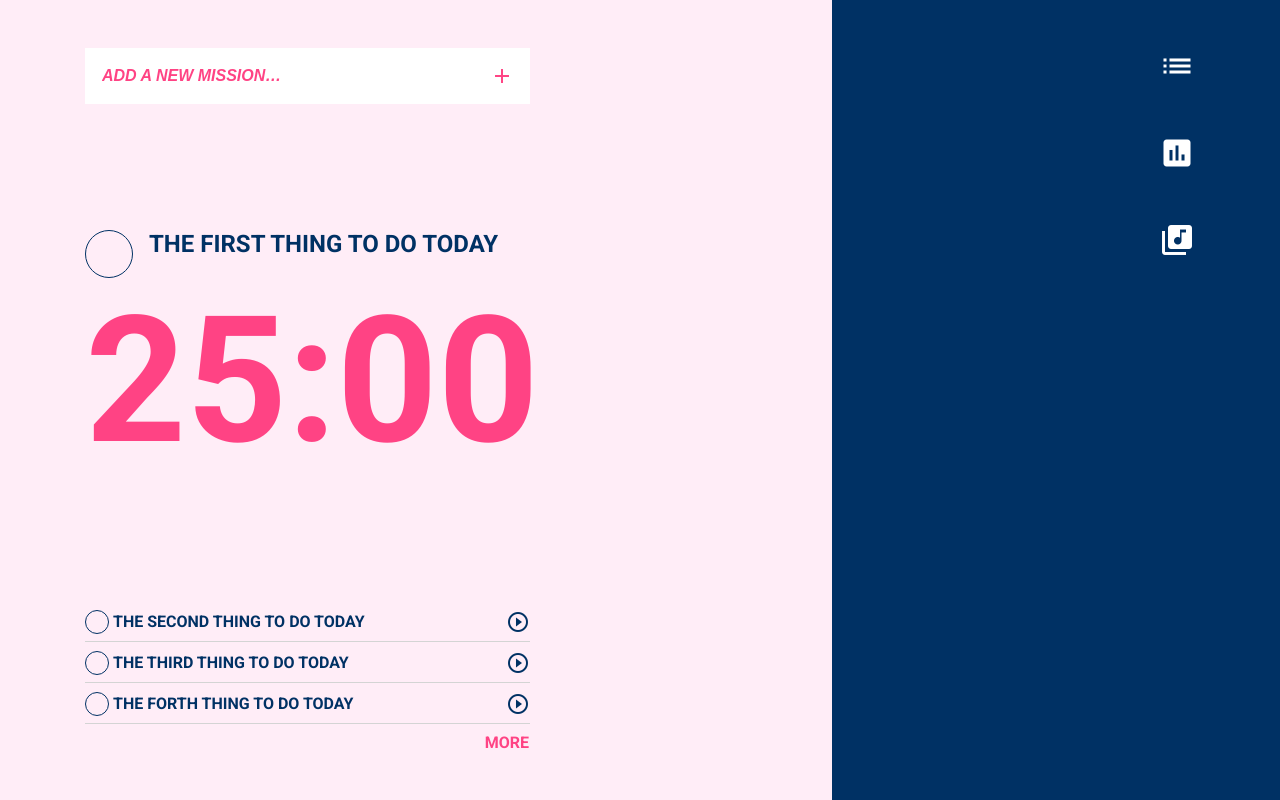
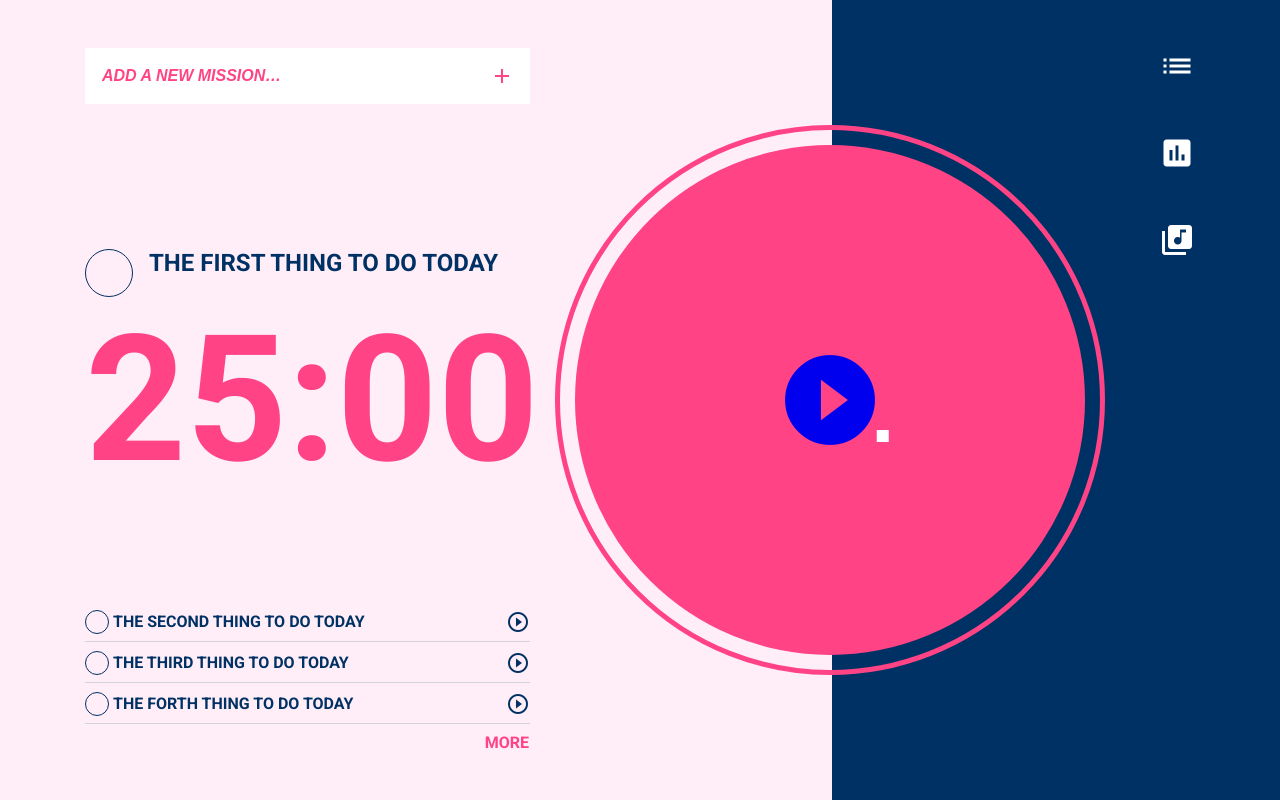
Before and after one commit to qianjia-world/F2E-pomodoro-layout-Practice, a plain HTML site: page index.html in a window 1280 px wide. Drawn offline with Linux system fonts and the light colour scheme.

Commit message:
增加首頁playButton元素與css

```diff
--- a/css/_index.scss
+++ b/css/_index.scss
@@ -6,7 +6,7 @@
     justify-content: space-between;
     position: relative;
     padding: 48px 85px;
-
+    position: relative;
     background-image: linear-gradient(to right, $primary-2 65%,$primary 35%);
 
     color: $primary;
@@ -14,13 +14,14 @@
     >main{
         display: flex;
         flex-direction: column;
-        justify-content: space-between;
+        justify-content: flex-start;
         >.add{
             @extend %add;
         }
         >.nowTodo{
             display: flex;
             flex-direction: column;
+            margin-top: 145px;
             >.todo{
                 display: flex;
                 >a{
@@ -50,6 +51,7 @@
         >.list{
             display: flex;
             flex-direction: column;
+            margin-top: auto;
             >ul{
                 @extend %list;
         }
@@ -81,4 +83,35 @@
             }
         }
     }
+    >.playButton{
+        position: absolute;
+        width: 510px;
+        height: 510px;
+        right: 450px;
+        top: 50%;
+        transform: translate(50%,-50%);
+        background-color: #FF4384;
+        border-radius: 50%;
+        outline: 5px solid #FF4384;
+        outline-offset:15px;
+        >a{
+            position: absolute;
+            top: 50%;
+            left: 50%;
+            transform: translate(-50%,-50%);
+            font-size: 108px;
+            &:visited{
+                color: $light;
+            }
+        }
+        >span{
+            position: absolute;
+            top: 50%;
+            left: 50%;
+            transform: translate(170%,100%);
+            font-size: $font-s;
+            color: $light;
+        }
+    }
+
 }
--- a/index.html
+++ b/index.html
@@ -66,6 +66,14 @@
                     </span></a></li>
             </ul>
         </nav>
+        <div class="playButton">
+            <a href="#" class="material-icons">
+                play_circle_filled
+            </a>
+            <span class="material-icons">
+                stop
+            </span>
+        </div>
     </div>
 </body>
 </html>
```
Also changed, not shown: css/style.css, 1 other file.
